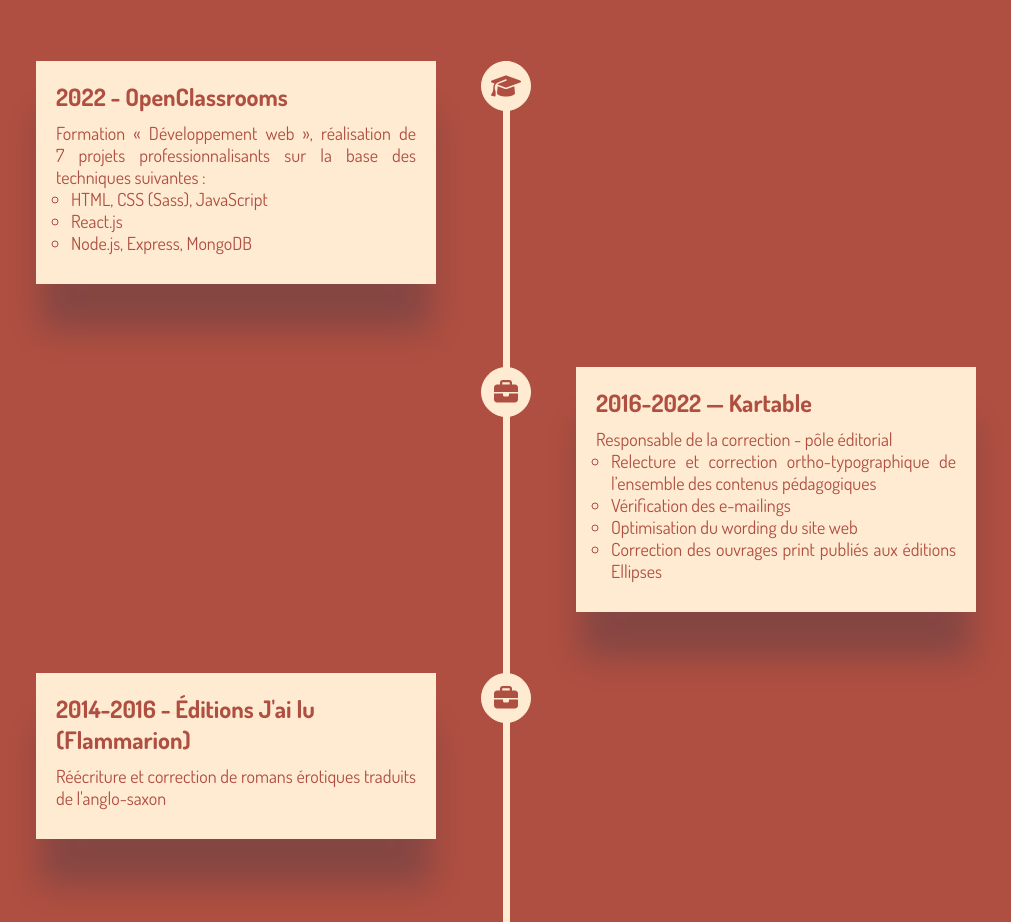
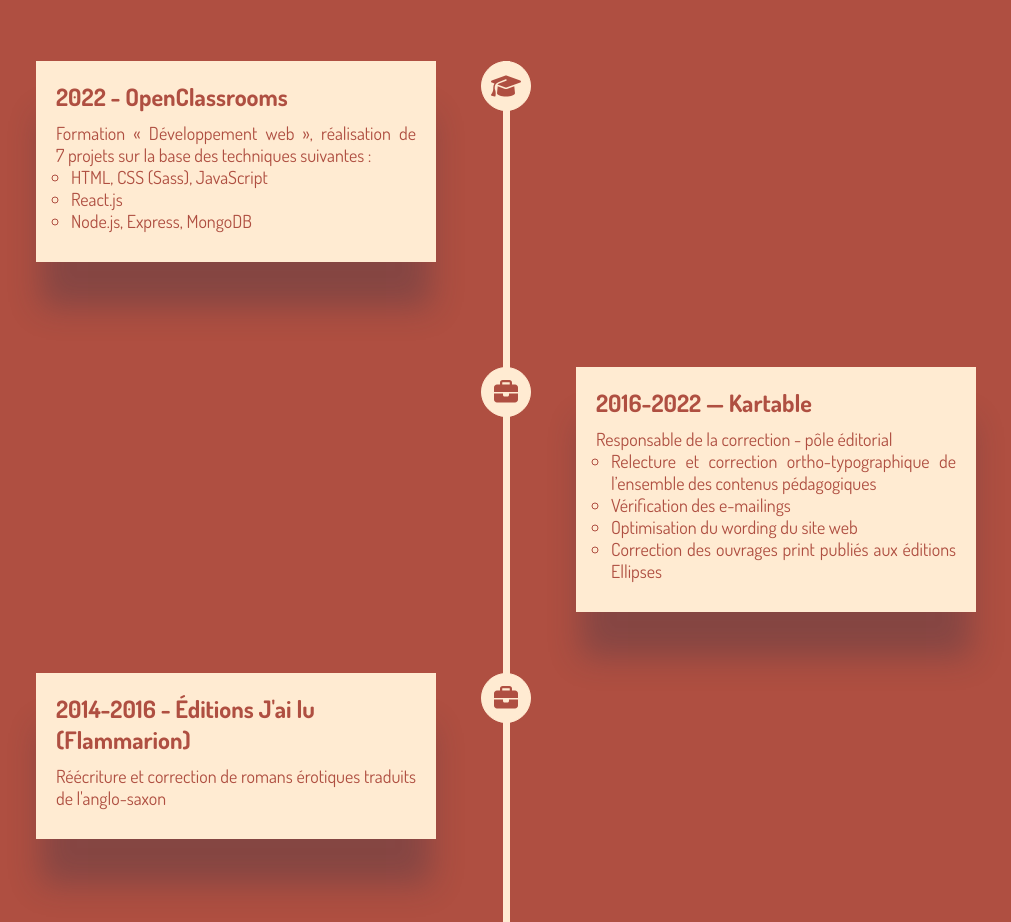
Before and after one commit to MarianneB08/PortfolioMB, a React (Create React App) app in the folder frontend/: page / in a window 1280 px wide. Shown: the part 960-1882 px from the top of the page, without its empty margins (134-1145 px from the left). Built offline with nearby package versions, Linux system fonts and the light colour scheme.

Commit message:
Test pour fix le bug dans le texte d'une card de la section 'Parcours'

```diff
--- a/frontend/src/components/Training.js
+++ b/frontend/src/components/Training.js
@@ -85,8 +85,7 @@
         >
           <h2>2022&nbsp;- OpenClassrooms</h2>
           <p>
-            Formation «&nbsp;Développement web&nbsp;», réalisation de 7&nbsp;projets
-            professionnalisants sur la base des techniques suivantes&nbsp;:
+            Formation «&nbsp;Développement web&nbsp;», réalisation de 7&nbsp;projets sur la base des techniques suivantes&nbsp;:
             <ul>
               <li>HTML, CSS (Sass), JavaScript</li>
               <li>React.js</li>
```
